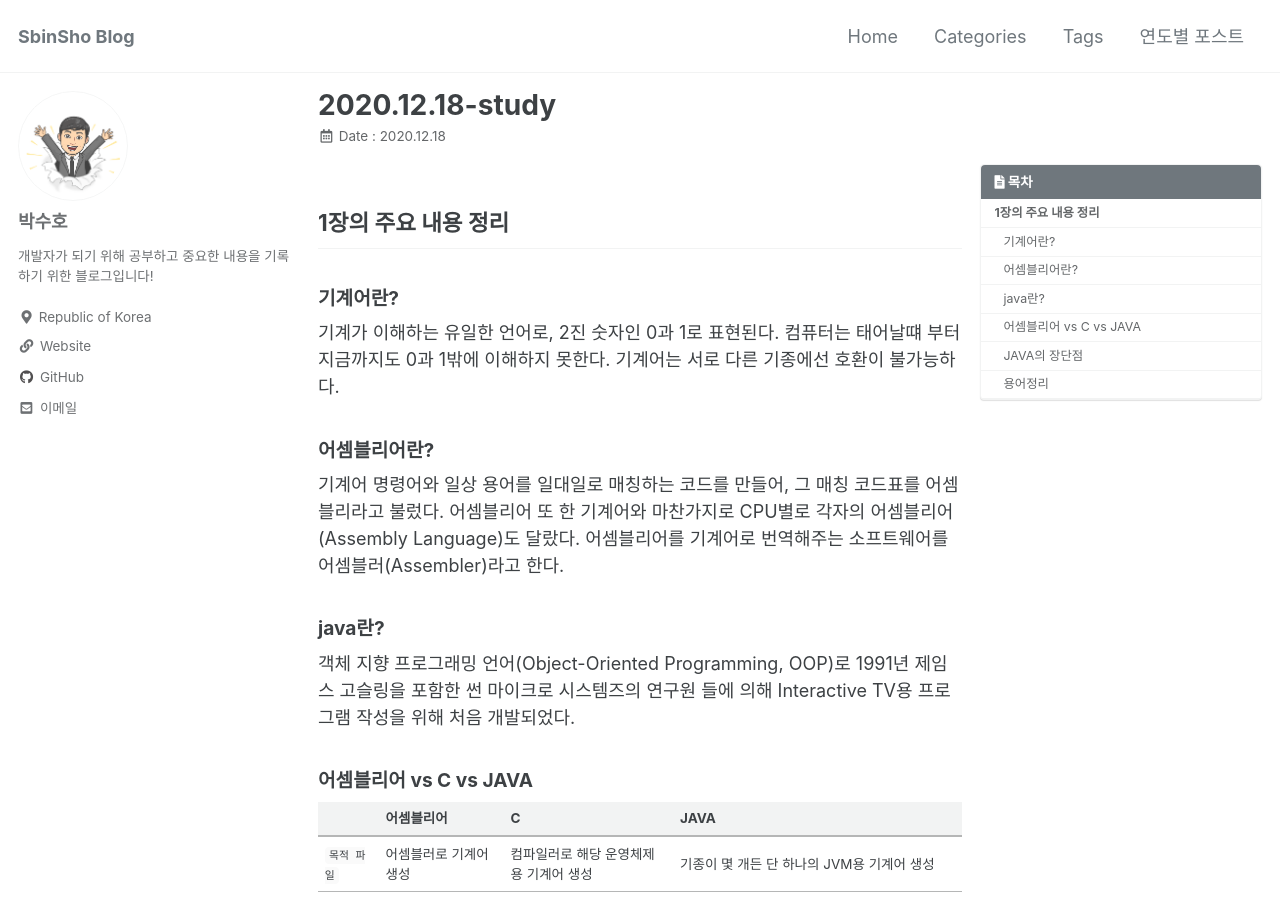
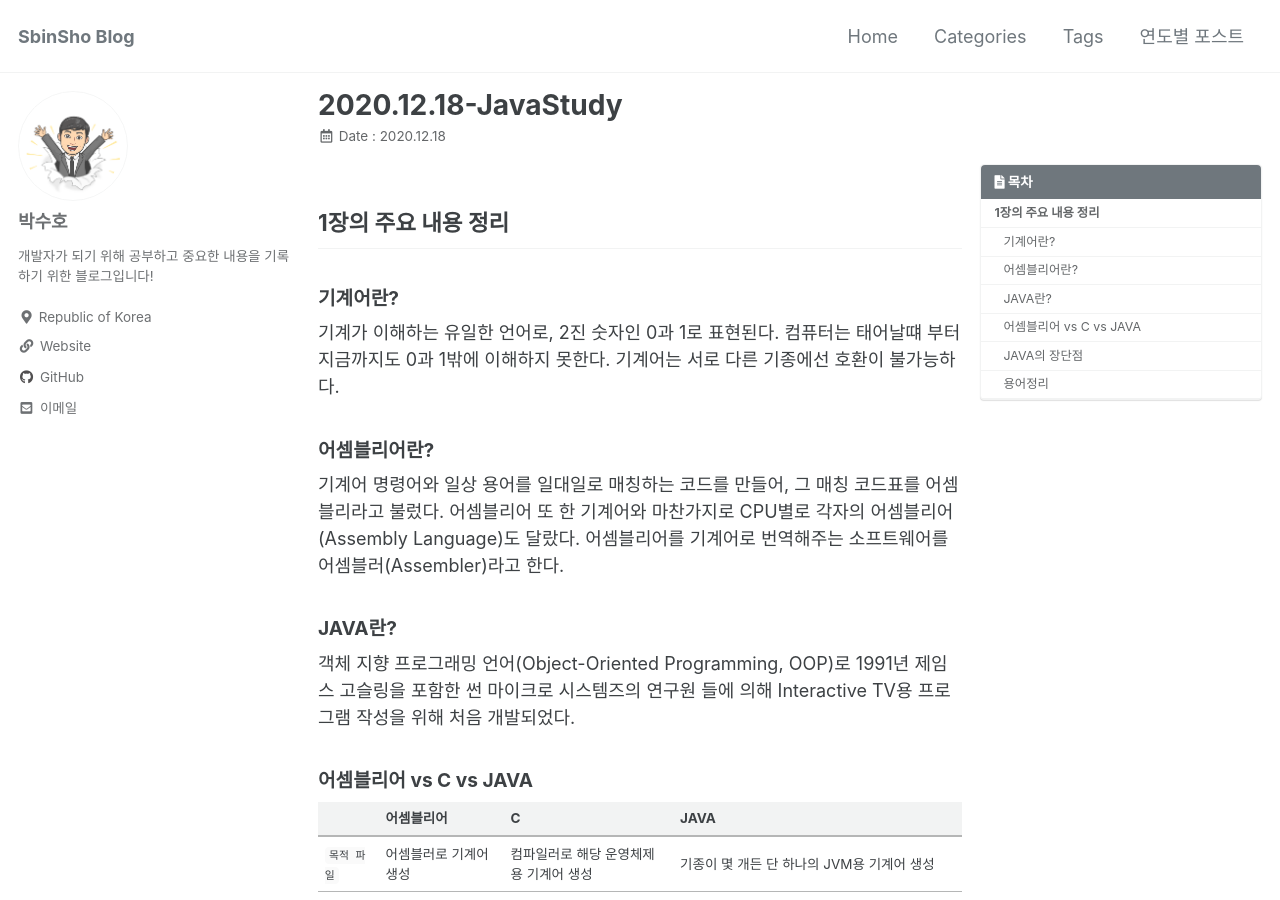
Before and after one commit to SbinSho/SbinSho.github.io, a Jekyll site: the page built from _posts/2020-12-18-JavaStudy.md, in a window 1280 px wide and 900 px high. Built offline with Jekyll 4.4.1, drawn with Linux system fonts in a browser that asks for light colours; cached includes are drawn as plain includes.

Commit message:
jekyll-last-modified-at 플러그인 설치 및 제목수정

```diff
--- a/Gemfile
+++ b/Gemfile
@@ -1,2 +1,6 @@
 source "https://rubygems.org"
 gemspec
+
+group :jekyll_plugins do
+  gem "jekyll-last-modified-at"
+end
--- a/_config.yml
+++ b/_config.yml
@@ -222,6 +222,7 @@ plugins:
   - jekyll-gist
   - jekyll-feed
   - jekyll-include-cache
+  - jekyll-last-modified-at
 
 # mimic GitHub Pages with --safe
 whitelist:
--- a/_layouts/single.html
+++ b/_layouts/single.html
@@ -31,12 +31,19 @@ layout: default
           <!-- single은 포스트 읽는 페이지 -->
           <!-- single 에선 page.date 사용 가능 -->
           <!-- 날씨 커스터 마이징 -->
-          {% if page.date %}
-            <p class="page__meta"> <i class="far fa-fw fa-calendar-alt" aria-hidden="true"></i> Date : {{ page.date | date: "%Y.%m.%d" }}</p>
-          {% endif %}
-
-          {% if page.last_modified_at %}
-            <p class="page__meta"> <i class="far fa-fw fa-calendar-alt" aria-hidden="true"></i> Modified date : {{ page.last_modified_at | date: "%Y.%m.%d" }}</p>
+          {% if page.date and page.last_modified_at %}
+            <p class="page__meta">
+                <i class="far fa-fw fa-calendar-alt" aria-hidden="true"></i>
+                Date : {{ page.date | date: "%Y.%m.%d" }}
+                &nbsp;
+                <i class="far fa-fw fa-calendar-alt" aria-hidden="true"></i>
+                Modified date : {{ page.last_modified_at | date: "%Y.%m.%d" }}
+                </p>
+            {% else%}
+                <p class="page__meta">
+                <i class="far fa-fw fa-calendar-alt" aria-hidden="true"></i>
+                Date : {{ page.date | date: "%Y.%m.%d" }}
+                </p>
           {% endif %}
 
         </header>
--- a/_posts/2020-12-18-java.md
+++ b/_posts/2020-12-18-JavaStudy.md
@@ -1,5 +1,5 @@
 ---
-title:  "2020.12.18-study"
+title:  "2020.12.18-JavaStudy"
 excerpt: "스프링 입문을 위한 자바 객체지향의 원리와 이해라는 책을 읽으며 중요한 내용을 정리한 글"
 categories:
   - Study
@@ -19,7 +19,7 @@ toc_label: "목차"
 어셈블리어 또 한 기계어와 마찬가지로 CPU별로 각자의 어셈블리어(Assembly Language)도 달랐다.
 어셈블리어를 기계어로 번역해주는 소프트웨어를 어셈블러(Assembler)라고 한다.
 
-#### java란?
+#### JAVA란?
 객체 지향 프로그래밍 언어(Object-Oriented Programming, OOP)로 1991년 제임스 고슬링을 포함한 썬 마이크로 시스템즈의 연구원
 들에 의해 Interactive TV용 프로그램 작성을 위해 처음 개발되었다.
 
```
Also changed, not shown: _includes/archive-single.html (+10 -5 lines).
